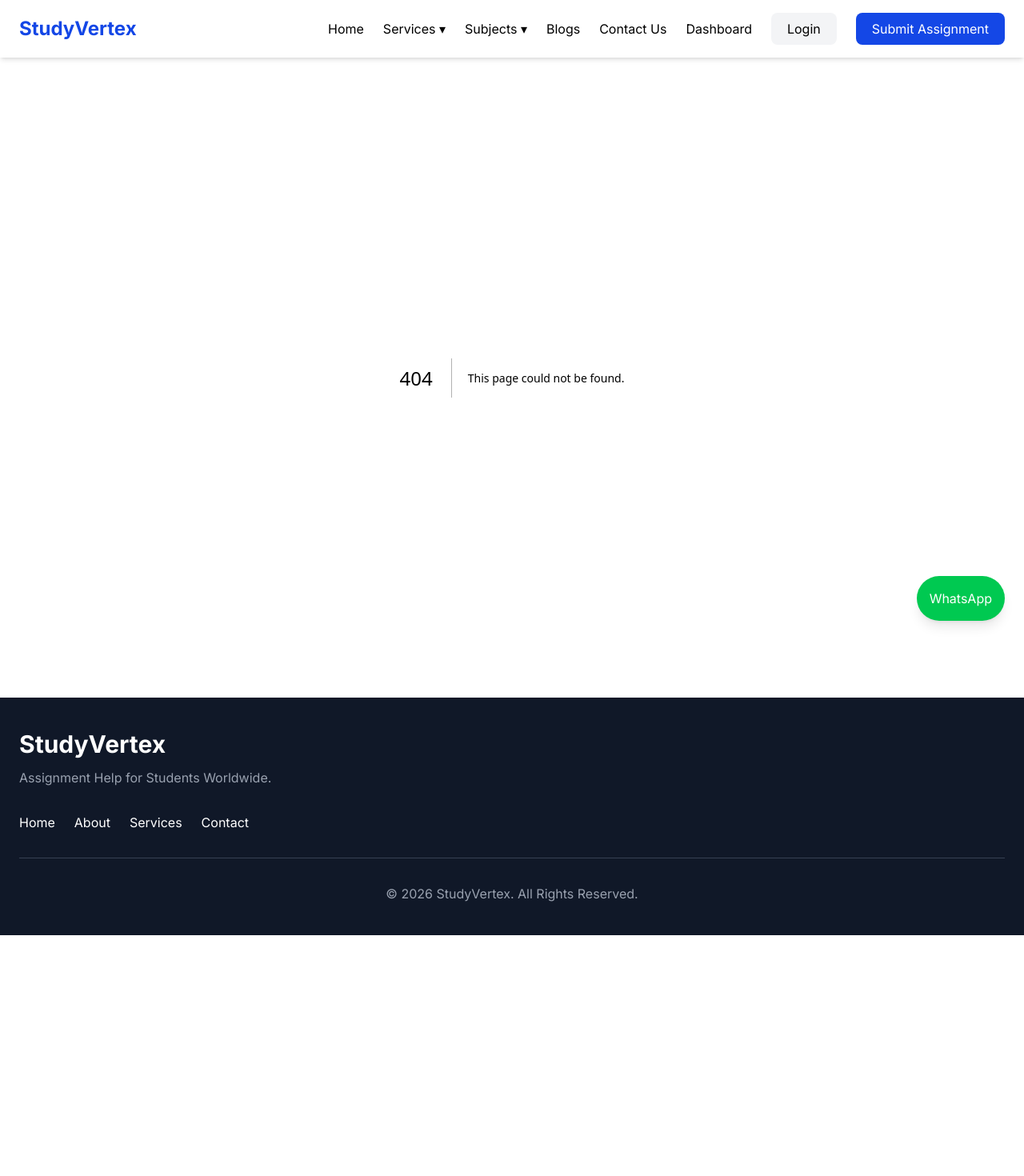
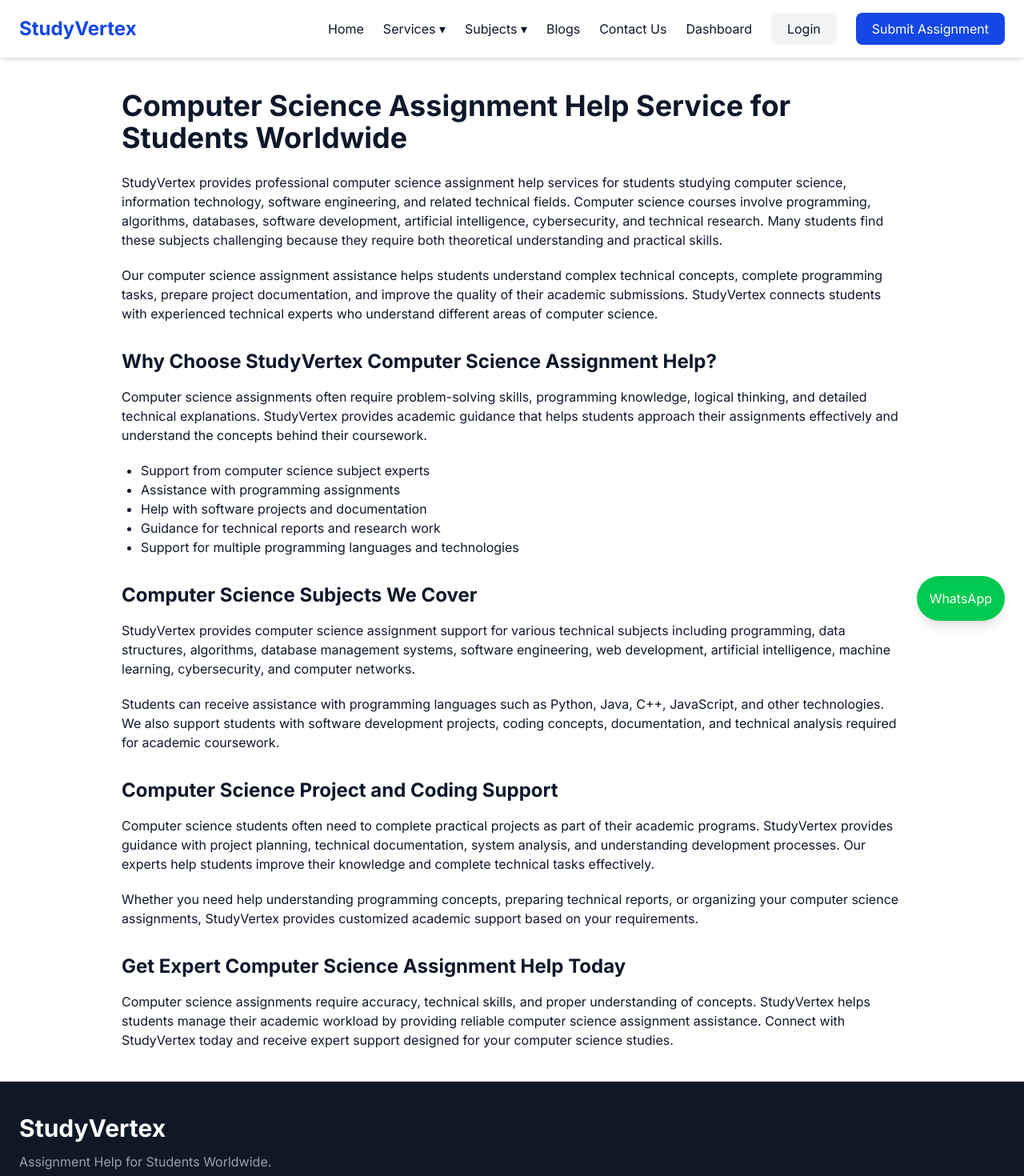
Before and after one commit to souravdadarwal01-max/StudyVertex, a Next.js app: page /computer-science-assignment-help in a window 1280 px wide. Before the commit this address had no page. Shown: the top 1470 px of the page at 80% size. Before the commit the page ends 1169 px from the top, so only its background shows below. Built offline with nearby package versions, Linux system fonts and the light colour scheme.

Commit message:
Create page.tsx

```diff
--- /dev/null
+++ b/app/computer-science-assignment-help/page.tsx
@@ -0,0 +1,135 @@
+export const metadata = {
+  title: "Computer Science Assignment Help Online | Programming & CS Expert Support - StudyVertex",
+  description:
+    "StudyVertex provides computer science assignment help for students worldwide. Get expert assistance with programming, coding assignments, software projects, and technical reports.",
+};
+
+export default function ComputerScienceAssignmentHelp() {
+  return (
+    <main className="max-w-5xl mx-auto px-6 py-10">
+
+      <h1 className="text-4xl font-bold mb-6">
+        Computer Science Assignment Help Service for Students Worldwide
+      </h1>
+
+
+      <p className="mb-5">
+        StudyVertex provides professional computer science assignment help
+        services for students studying computer science, information technology,
+        software engineering, and related technical fields. Computer science
+        courses involve programming, algorithms, databases, software
+        development, artificial intelligence, cybersecurity, and technical
+        research. Many students find these subjects challenging because they
+        require both theoretical understanding and practical skills.
+      </p>
+
+
+      <p className="mb-5">
+        Our computer science assignment assistance helps students understand
+        complex technical concepts, complete programming tasks, prepare project
+        documentation, and improve the quality of their academic submissions.
+        StudyVertex connects students with experienced technical experts who
+        understand different areas of computer science.
+      </p>
+
+
+      <h2 className="text-2xl font-bold mt-8 mb-4">
+        Why Choose StudyVertex Computer Science Assignment Help?
+      </h2>
+
+
+      <p className="mb-5">
+        Computer science assignments often require problem-solving skills,
+        programming knowledge, logical thinking, and detailed technical
+        explanations. StudyVertex provides academic guidance that helps
+        students approach their assignments effectively and understand the
+        concepts behind their coursework.
+      </p>
+
+
+      <ul className="list-disc ml-6 mb-6">
+
+        <li>
+          Support from computer science subject experts
+        </li>
+
+        <li>
+          Assistance with programming assignments
+        </li>
+
+        <li>
+          Help with software projects and documentation
+        </li>
+
+        <li>
+          Guidance for technical reports and research work
+        </li>
+
+        <li>
+          Support for multiple programming languages and technologies
+        </li>
+
+      </ul>
+
+
+      <h2 className="text-2xl font-bold mt-8 mb-4">
+        Computer Science Subjects We Cover
+      </h2>
+
+
+      <p className="mb-5">
+        StudyVertex provides computer science assignment support for various
+        technical subjects including programming, data structures, algorithms,
+        database management systems, software engineering, web development,
+        artificial intelligence, machine learning, cybersecurity, and computer
+        networks.
+      </p>
+
+
+      <p className="mb-5">
+        Students can receive assistance with programming languages such as
+        Python, Java, C++, JavaScript, and other technologies. We also support
+        students with software development projects, coding concepts,
+        documentation, and technical analysis required for academic coursework.
+      </p>
+
+
+      <h2 className="text-2xl font-bold mt-8 mb-4">
+        Computer Science Project and Coding Support
+      </h2>
+
+
+      <p className="mb-5">
+        Computer science students often need to complete practical projects as
+        part of their academic programs. StudyVertex provides guidance with
+        project planning, technical documentation, system analysis, and
+        understanding development processes. Our experts help students improve
+        their knowledge and complete technical tasks effectively.
+      </p>
+
+
+      <p className="mb-5">
+        Whether you need help understanding programming concepts, preparing
+        technical reports, or organizing your computer science assignments,
+        StudyVertex provides customized academic support based on your
+        requirements.
+      </p>
+
+
+      <h2 className="text-2xl font-bold mt-8 mb-4">
+        Get Expert Computer Science Assignment Help Today
+      </h2>
+
+
+      <p>
+        Computer science assignments require accuracy, technical skills, and
+        proper understanding of concepts. StudyVertex helps students manage
+        their academic workload by providing reliable computer science
+        assignment assistance. Connect with StudyVertex today and receive expert
+        support designed for your computer science studies.
+      </p>
+
+
+    </main>
+  );
+}
```
